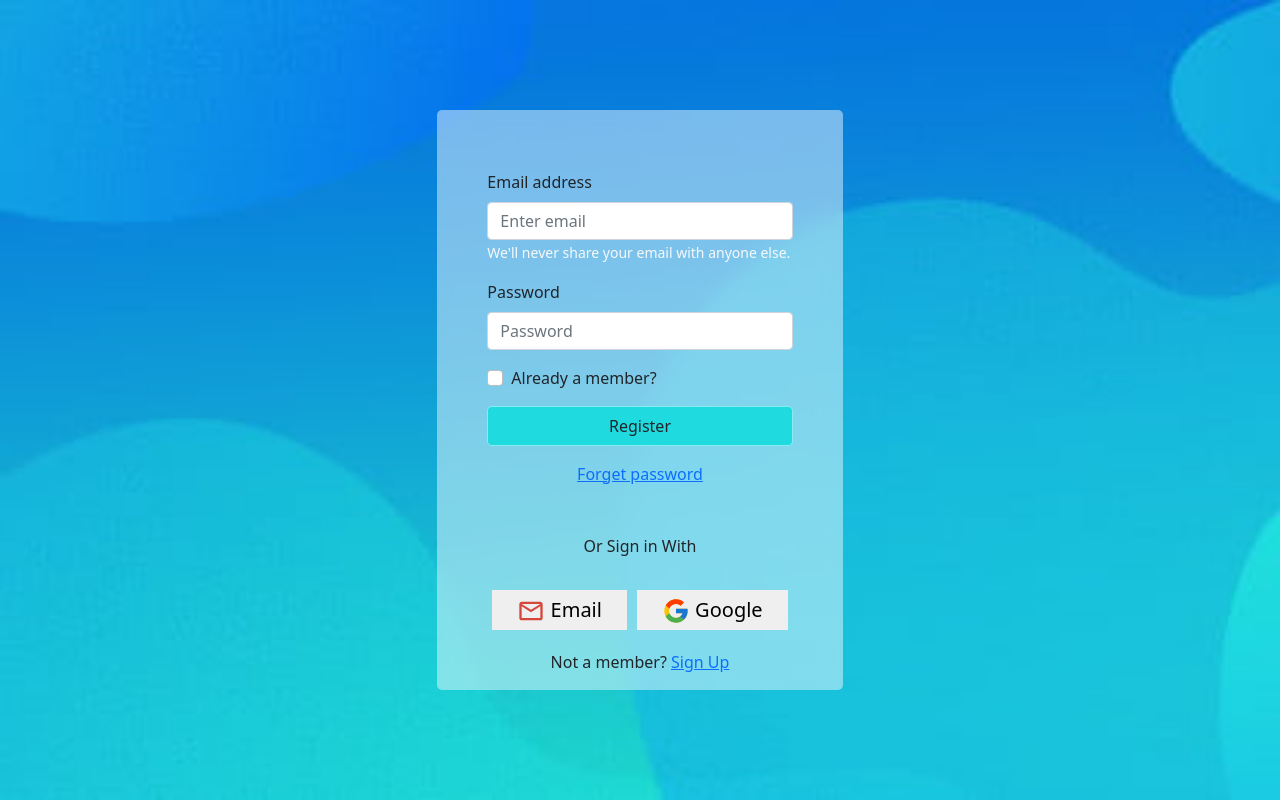
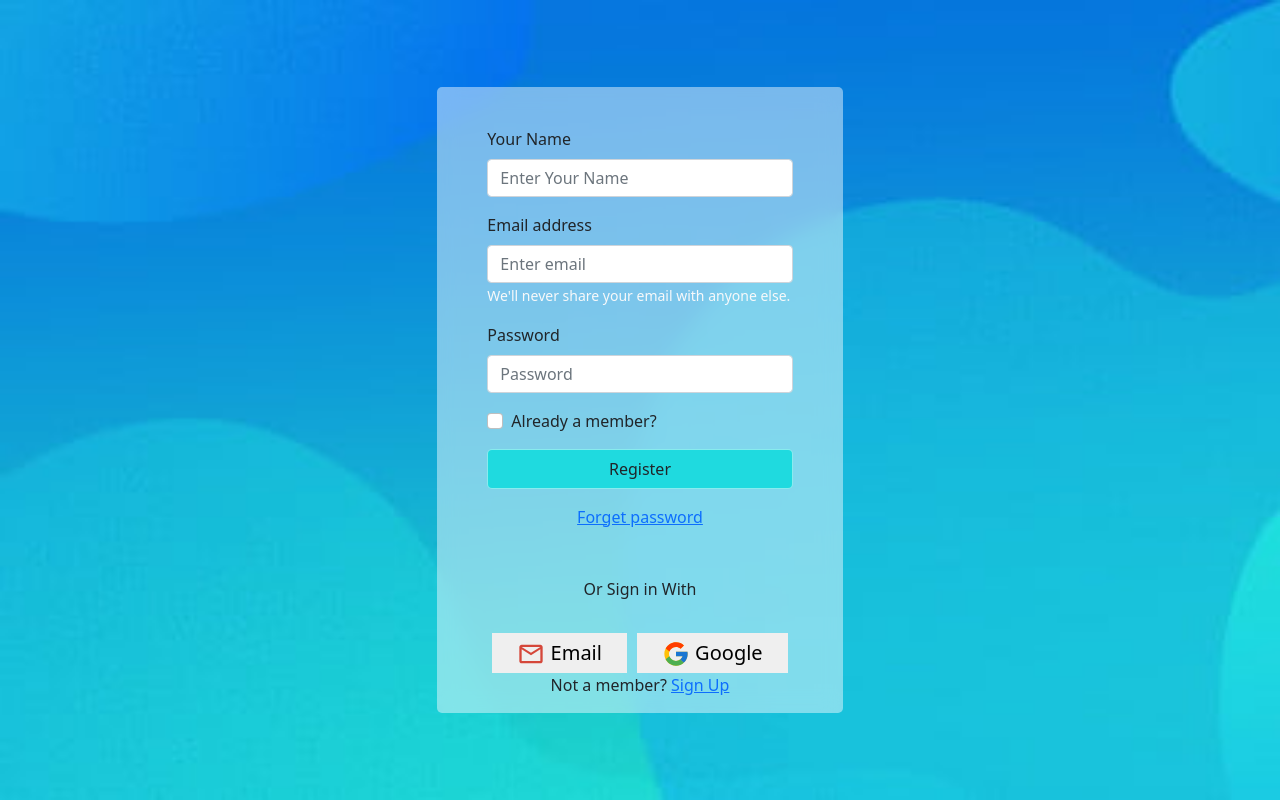
Before and after one commit to nazmul162001/login-form-firebase-auth, a React (Create React App) app: page / in a window 1280 px wide. Built offline with nearby package versions, Linux system fonts and the light colour scheme.

Commit message:
updating user name

```diff
--- a/src/components/LoginForm/LoginForm.css
+++ b/src/components/LoginForm/LoginForm.css
@@ -9,7 +9,7 @@
   align-items: center;
 }
 .form-content{
-  padding: 60px 50px;
+  padding: 40px 50px;
   background-color: rgba(240, 248, 255, 0.486);
   backdrop-filter: blur(10px);
   border-radius: 5px;
--- a/src/components/LoginForm/LoginForm.js
+++ b/src/components/LoginForm/LoginForm.js
@@ -10,6 +10,7 @@
   sendPasswordResetEmail,
   signInWithEmailAndPassword,
   signInWithPopup,
+  updateProfile,
 } from 'firebase/auth';
 import app from '../../firebase.init';
 import { GoogleAuthProvider } from 'firebase/auth';
@@ -24,6 +25,11 @@
   const [email, setEmail] = useState('');
   const [password, setPassword] = useState('');
   const [registered, setRegistered] = useState(false)
+  const [name, setName] = useState('')
+
+  const handleName = event => {
+    setName(event.target.value)
+  }
 
   //handle google
   const handleGoogle = (event) => {
@@ -58,7 +64,8 @@
         console.log(user);
         setEmail('')
         setPassword('')
-        verifyEmail()
+        verifyEmail();
+        setUserName();
       })
       .catch((error) => {
         console.error(error);
@@ -66,6 +73,15 @@
     }
   };
 
+  // update profile / setUserName()
+  const setUserName = () => {
+    updateProfile(auth.currentUser, {
+      displayName: name
+    })
+    .then(() => {
+      console.log('updating your name');
+    })
+  }
   // verify email
   const verifyEmail = () => {
     sendEmailVerification(auth.currentUser)
@@ -105,6 +121,21 @@
     <div className="form-container">
       <div className="form-content position-relative">
         <Form>
+          {/* Register  */}
+          { !registered && <Form.Group className="mb-3" controlId="formBasicEmail">
+            <Form.Label>Your Name</Form.Label>
+            <Form.Control
+              onBlur={handleName}
+              type="email"
+              placeholder="Enter Your Name"
+              required
+            />
+            <Form.Control.Feedback type="invalid">
+              Please Provide your name.
+            </Form.Control.Feedback>
+          </Form.Group>}
+
+          {/* login */}
           <Form.Group className="mb-3" controlId="formBasicEmail">
             <Form.Label>Email address</Form.Label>
             <Form.Control
```
